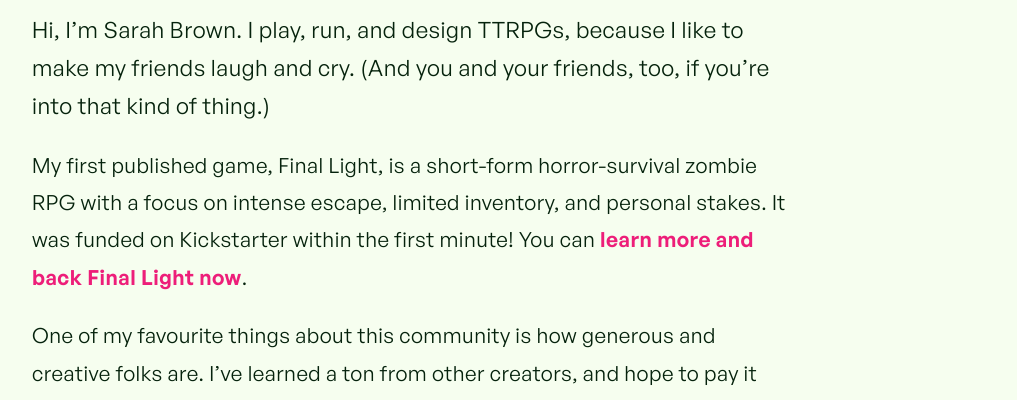
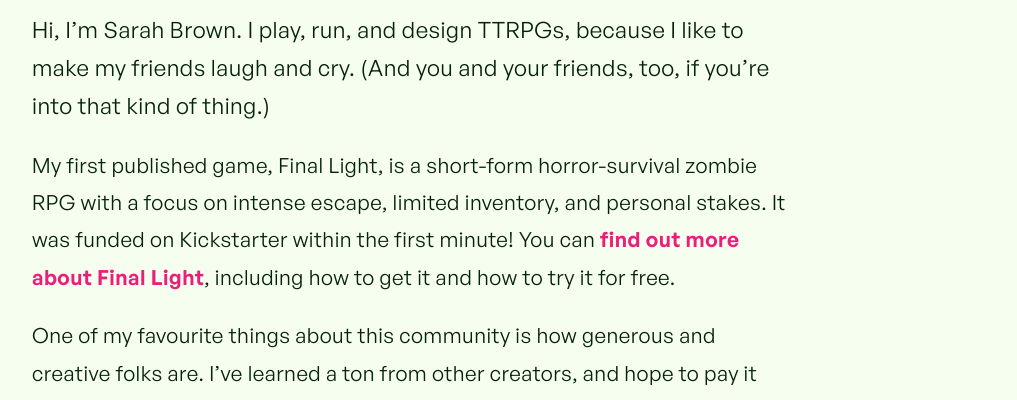
Before and after one commit to sae-br/questadon-11ty, an Eleventy site: page about/index.md in a window 1280 px wide. Shown: the part 213-613 px from the top of the page, without its empty margins (38-1055 px from the left). Built offline with nearby package versions, Linux system fonts and the light colour scheme; Eleventy itself is replaced by a stand-in of ours; files that its build step writes are made by us from their sources.

Commit message:
Point the About page at the Final Light page instead of the Kickstarter

```diff
--- a/about/index.md
+++ b/about/index.md
@@ -12,6 +12,6 @@
 
 <p class="lead">Hi, I’m Sarah Brown. I play, run, and design TTRPGs, because I like to make my friends laugh and cry. (And you and your friends, too, if you’re into that kind of thing.)</p>
 
-My first published game, Final Light, is a short-form horror-survival zombie RPG with a focus on intense escape, limited inventory, and personal stakes. It was funded on Kickstarter within the first minute! You can [learn more and back Final Light now](https://www.kickstarter.com/projects/heysarahbrown/final-light-a-cinematic-short-form-survival-ttrpg?ref=72yvgd).
+My first published game, Final Light, is a short-form horror-survival zombie RPG with a focus on intense escape, limited inventory, and personal stakes. It was funded on Kickstarter within the first minute! You can [find out more about Final Light](/projects/final-light-ttrpg/), including how to get it and how to try it for free.
 
 One of my favourite things about this community is how generous and creative folks are. I’ve learned a ton from other creators, and hope to pay it forward! If you’re making TTRPG content too—or just want to trade ideas—I’d love to hear from you. Come say hi on Instagram: [@questadon](https://www.instagram.com/questadon).
```
